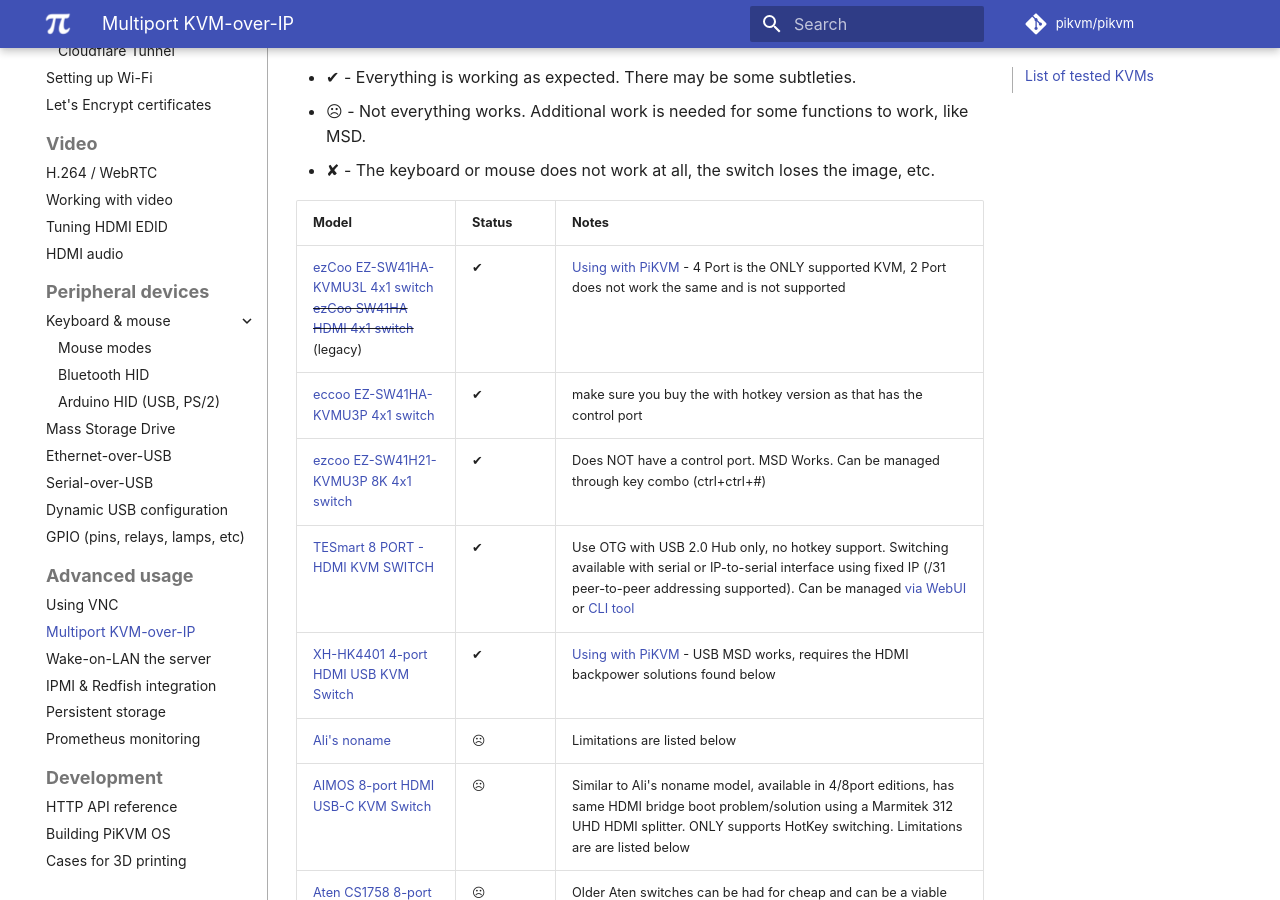
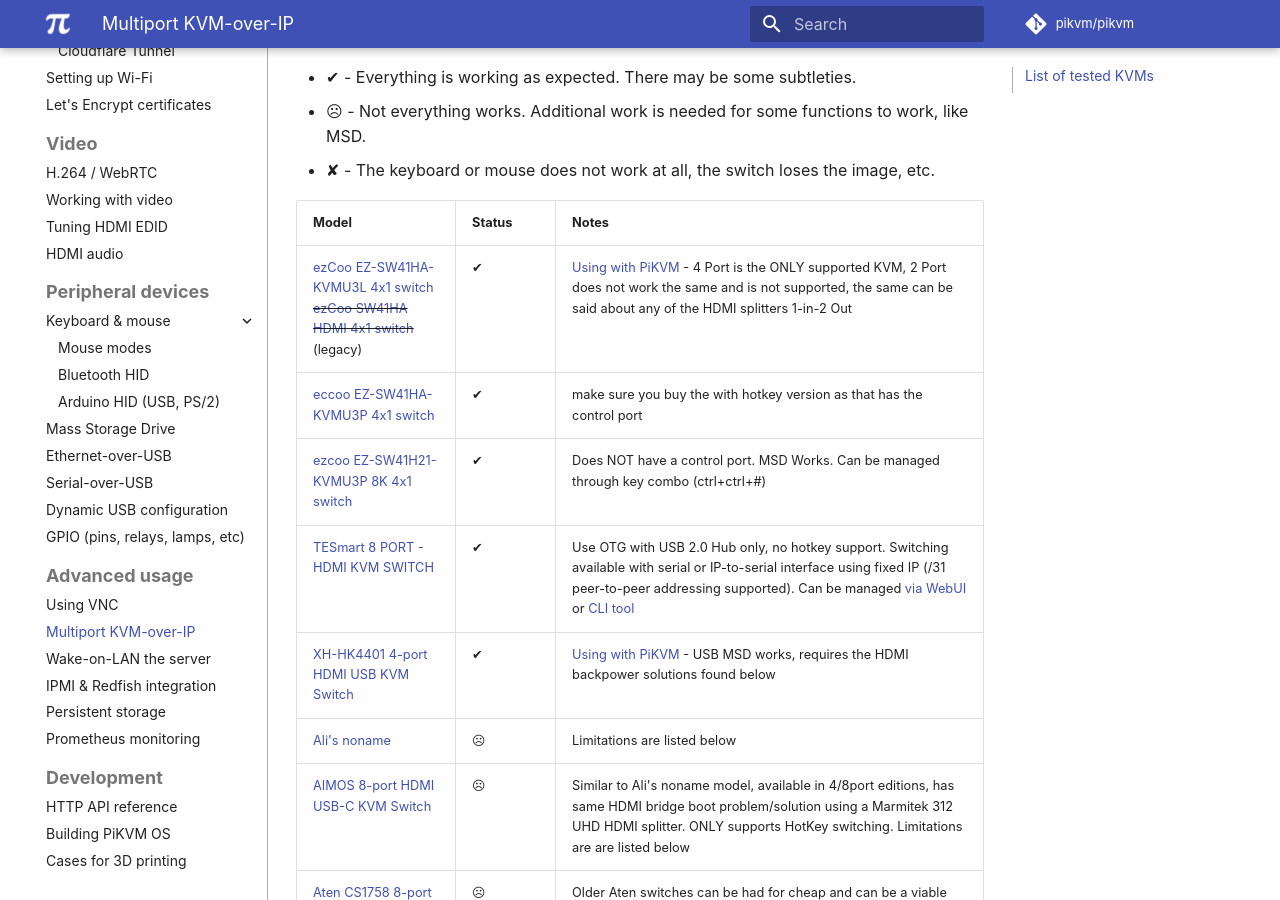
Before and after one commit to pikvm/pikvm, an MkDocs documentation site: the page built from docs/multiport.md, in a window 1280 px wide and 900 px high, scrolled down 603 px. Built offline with MkDocs 1.6.1 and Material for MkDocs 9.7.7, drawn with Linux system fonts in a browser that asks for light colours; some web fonts are replaced; comment, search, counter and statistics services are not loaded.

Commit message:
Update multiport.md (#1126)
Added verbiage for the hdmi splitters

```diff
--- a/docs/multiport.md
+++ b/docs/multiport.md
@@ -19,7 +19,7 @@
 
 | Model | Status | Notes |
 |:------|:-------|:------|
-| [ezCoo EZ-SW41HA-KVMU3L 4x1 switch](https://www.easycoolav.com/products/hdmi20-switch-4x1-with-usb30-kvm-3-port-usbsupport-4k60hz-444-and-hdr-audio-breakout-36) ~~[ezCoo SW41HA HDMI 4x1 switch](https://www.easycoolav.com/products/hdmi20-switch-4x1-with-usb20-kvm-4-port-usbsupport-4k60hz-444-and-hdr-audio-breakout)~~ (legacy) | ✔ | [Using with PiKVM](ezcoo.md) - 4 Port is the ONLY supported KVM, 2 Port does not work the same and is not supported |
+| [ezCoo EZ-SW41HA-KVMU3L 4x1 switch](https://www.easycoolav.com/products/hdmi20-switch-4x1-with-usb30-kvm-3-port-usbsupport-4k60hz-444-and-hdr-audio-breakout-36) ~~[ezCoo SW41HA HDMI 4x1 switch](https://www.easycoolav.com/products/hdmi20-switch-4x1-with-usb20-kvm-4-port-usbsupport-4k60hz-444-and-hdr-audio-breakout)~~ (legacy) | ✔ | [Using with PiKVM](ezcoo.md) - 4 Port is the ONLY supported KVM, 2 Port does not work the same and is not supported, the same can be said about any of the HDMI splitters 1-in-2 Out |
 | [eccoo EZ-SW41HA-KVMU3P 4x1 switch](https://www.amazon.com/gp/product/B09ZKZK7ZB) |  ✔ |  make sure you buy the with hotkey version as that has the control port |
 | [ezcoo EZ-SW41H21-KVMU3P 8K 4x1 switch](https://www.easycoolav.com/products/8k-hdmi-kvm-switch-4x1-with-usb30-kvm-4k120hz-hotkey-switch) |  ✔ | Does NOT have a control port. MSD Works. Can be managed through key combo (ctrl+ctrl+#)
 | [TESmart 8 PORT - HDMI KVM SWITCH](https://buytesmart.com/collections/8-ports) |  ✔ | Use OTG with USB 2.0 Hub only, no hotkey support. Switching available with serial or IP-to-serial interface using fixed IP (/31 peer-to-peer addressing supported). Can be managed [via WebUI](tesmart.md) or [CLI tool](https://github.com/bbeaudoin/bash/tree/master/tesmart) |
```
